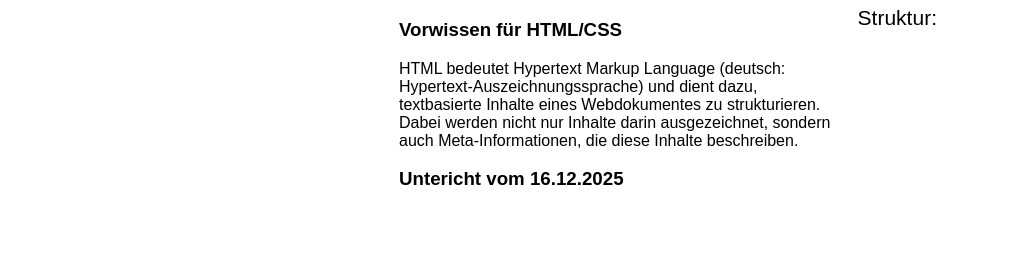
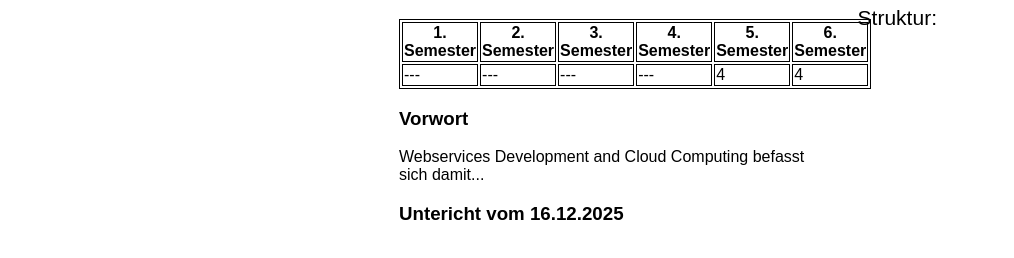
Before and after one commit to Kiraagh/schulstoff-pba3h25a, a plain HTML site: page faecher/int/wdc.html in a window 1280 px wide. Shown: the part 98-356 px from the top of the page, without its empty margins (0-1014 px from the left). Drawn offline with Linux system fonts and the light colour scheme.

Commit message:
MOD: int ergänzt
wdc überarbeitet.
(csw bereits "fertig")

```diff
--- a/faecher/int/wdc.html
+++ b/faecher/int/wdc.html
@@ -83,15 +83,34 @@
     </div>
     <div class="text">
         <h1>Webservices Development and Cloud Computing</h1>
-        <div id="vorwissen">
-            <h3>Vorwissen für HTML/CSS</h3>
-            <section>
-                <p>HTML bedeutet Hypertext Markup Language (deutsch: Hypertext-Auszeichnungssprache) und dient dazu, textbasierte Inhalte eines Webdokumentes zu strukturieren. Dabei werden nicht nur Inhalte darin ausgezeichnet, sondern auch Meta-Informationen, die diese Inhalte beschreiben.</p>
-            </section>
-            <section>
 
-            </section>
-        </div>
+        <table>
+            <tr>
+                <th>1. Semester</th>
+                <th>2. Semester</th>
+                <th>3. Semester</th>
+                <th>4. Semester</th>
+                <th>5. Semester</th>
+                <th>6. Semester</th>
+            </tr>
+            <tr>
+                <td>---</td>
+                <td>---</td>
+                <td>---</td>
+                <td>---</td>
+                <td>4</td>
+                <td>4</td>
+            </tr>
+        </table>
+
+        <h3>Vorwort</h3>
+        <section>
+            <p>Webservices Development and Cloud Computing befasst sich damit...</p>
+        </section>
+        <section>
+
+        </section>
+
         <div class="16-12-2025">
             <h3>Untericht vom 16.12.2025</h3>
         </div>
```
